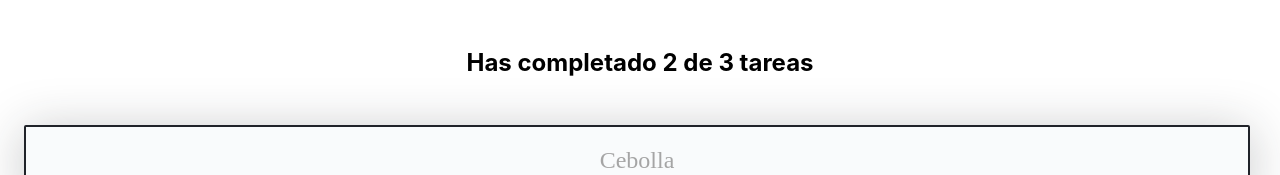
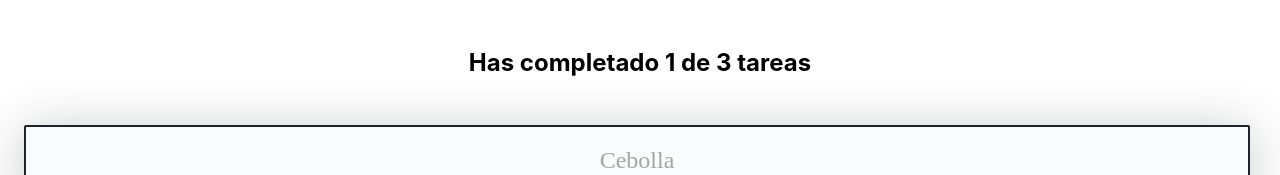
Before and after one commit to cardugarte/appTareas, a React (Create React App) app: page / in a window 1280 px wide. Shown: the top 175 px of the page. Built offline with nearby package versions, Linux system fonts and the light colour scheme.

Commit message:
Se agrega el metodo de filtrado de tareas desde el input

```diff
--- a/src/App.js
+++ b/src/App.js
@@ -9,20 +9,43 @@
 
 // import './App.css';
 
-const todos = [
+const defaultTodos = [
   { text: 'cortar cebolla', completed: true },
   { text: 'hacer el curso de introducción a React', completed: false },
   { text: 'llorar con la llorona', completed: false }
 ]
 
 function App() {
+  const [ todos, setTodos ] = React.useState(defaultTodos);
+  const [ searchValue, setSearchValue ] = React.useState('');
+  const completedTodos = todos.filter(todo => !!todo.completed).length;
+  const totalTodos = todos.length;
+  let searchedTodos = [];
+
+  if(!searchValue.length >= 1){
+    searchedTodos = todos;
+  } else {
+    searchedTodos = todos.filter( todo => {
+      const todoText = todo.text.toLowerCase();
+      const searchText = searchValue.toLowerCase();
+      return todoText.includes(searchText);
+    })
+  }
+
+
 
   return (
     <React.Fragment>
-      <TodoCounter />
-      <TodoSearch />
+      <TodoCounter
+        total={totalTodos}
+        completed={completedTodos}
+      />
+      <TodoSearch
+        searchValue={searchValue}
+        setSearchValue={setSearchValue}
+      />
       <TodoList>
-        {todos.map(todo => (
+        {searchedTodos.map(todo => (
           <TodoItem
             key={todo.text}
             text={todo.text}
--- a/src/components/TodoCounter/TodoCounter.jsx
+++ b/src/components/TodoCounter/TodoCounter.jsx
@@ -1,9 +1,9 @@
 import React from "react";
 import './TodoCounter.css'
 
-function TodoCounter() {
+function TodoCounter({total, completed}) {
   return(
-  <h2 className="TodoCounter">Has completado 2 de 3 tareas</h2>
+  <h2 className="TodoCounter">Has completado {completed} de {total} tareas</h2>
 )};
 
 export { TodoCounter };
--- a/src/components/TodoSearch/TodoSearch.jsx
+++ b/src/components/TodoSearch/TodoSearch.jsx
@@ -1,9 +1,21 @@
 import React from "react";
 import './TodoSearch.css'
 
-function TodoSearch() {
-  return(
-    <input className="TodoSearch" placeholder="Cebolla" />
-  )};
+function TodoSearch({searchValue, setSearchValue}) {
+  // const [ searchValue, setSearchValue ] = React.useState('');
+
+  const onSearchValueChange = (event) => {
+    console.log(event.target.value);
+    setSearchValue(event.target.value);
+  }
+
+  return (
+    <input
+      className="TodoSearch"
+      placeholder="Cebolla"
+      value={searchValue}
+      onChange={onSearchValueChange}
+    />
+    )};
 
 export { TodoSearch };
```
